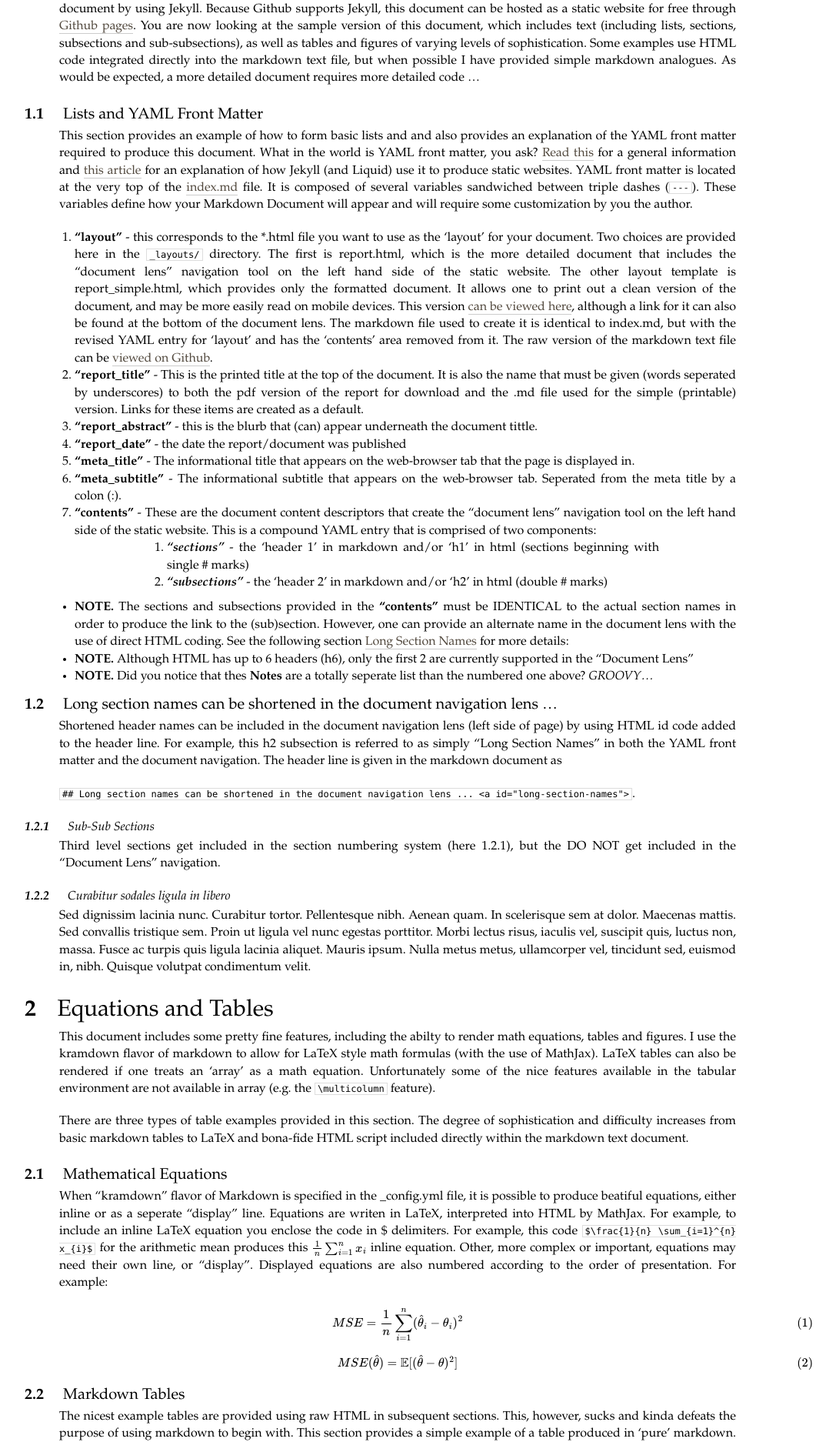
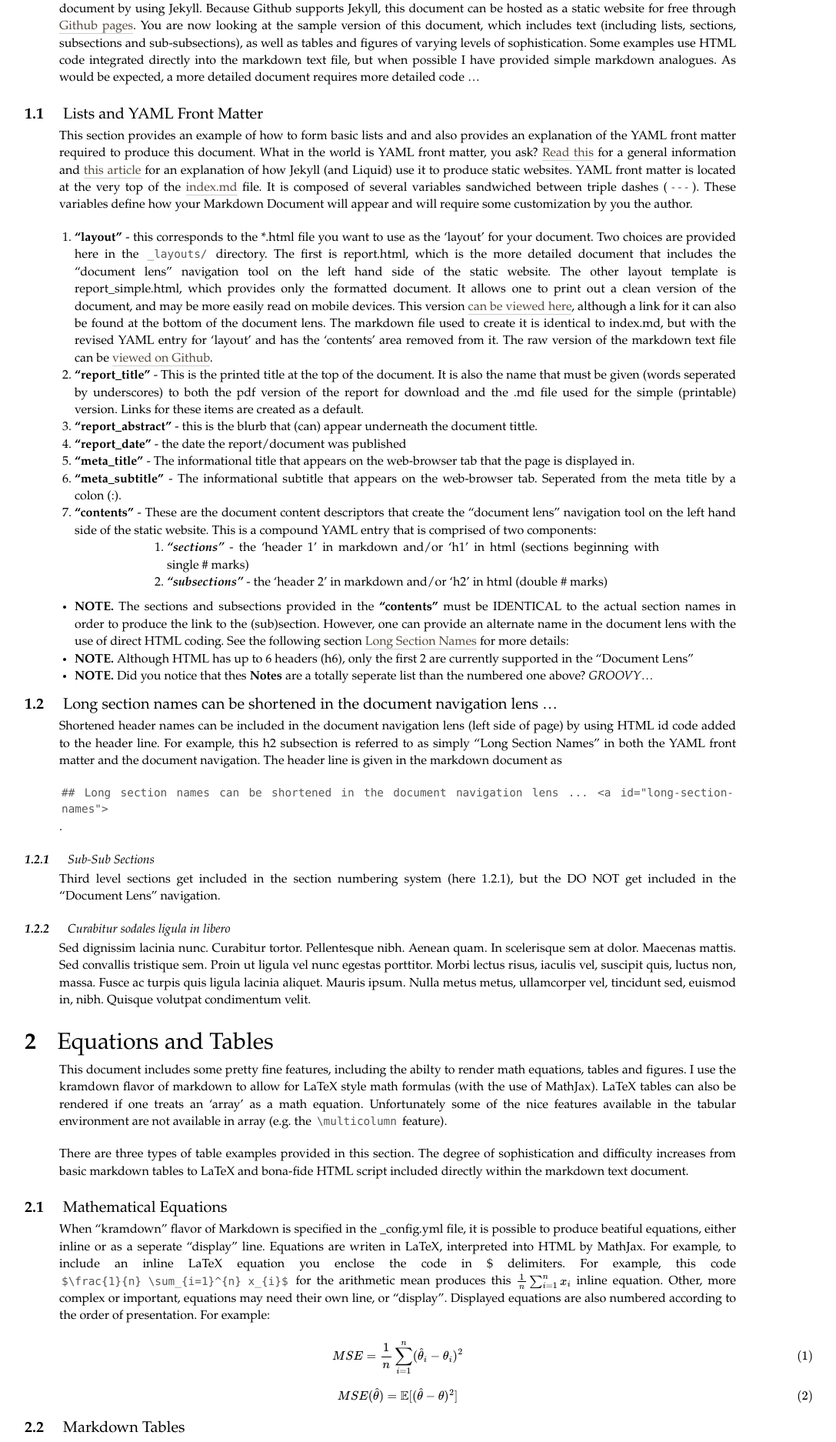
Before and after one commit to adamvi/Markdown_Document, a Jekyll site: the page built from An_Example_Github_Pages_Document_Simple.md, in a window 1280 px wide. Shown: the part 633-2507 px from the top of the page at 77% size, without its empty margins (53-1140 px from the left). Built offline with Jekyll 4.4.1, drawn with Linux system fonts in a browser that asks for light colours; formulas are drawn with MathJax 3.

Commit message:
Update document.css code styles.

```diff
--- a/css/document.css
+++ b/css/document.css
@@ -402,7 +402,40 @@ blockquote cite.quote-author {
     .caption in "image.less"
 */
 /* code */
-code,
+
+/* Code blocks */
+
+code, pre {
+	font-family: Monaco, "Bitstream Vera Sans Mono", "Lucida Console", Terminal, monospace;
+  font-size:14px;
+}
+
+pre, div.meta {
+  padding: 0px 3px;
+  background: #FDFEFB;
+  border-radius: 4px;
+  border:1px solid #D7D8C8;
+  overflow: auto;
+  overflow-y: hidden;
+  margin-bottom: 12px;
+}
+
+p code, li code {
+  display: inline-block;
+  white-space: no-wrap;
+  background: #fff;
+  font-size: .9em;
+  line-height: 1.5em;
+  color: #555;
+  -moz-border-radius: 0.4em;
+  -webkit-border-radius: 0.4em;
+  -o-border-radius: 0.4em;
+  -ms-border-radius: 0.4em;
+  -khtml-border-radius: 0.4em;
+  padding: 0px 3px;
+  margin: -1px 0;
+}
+
 .proper-code {
   font-family: Monaco, Consolas, "Lucida Console", monospace;
   font-size: 12px;
```
